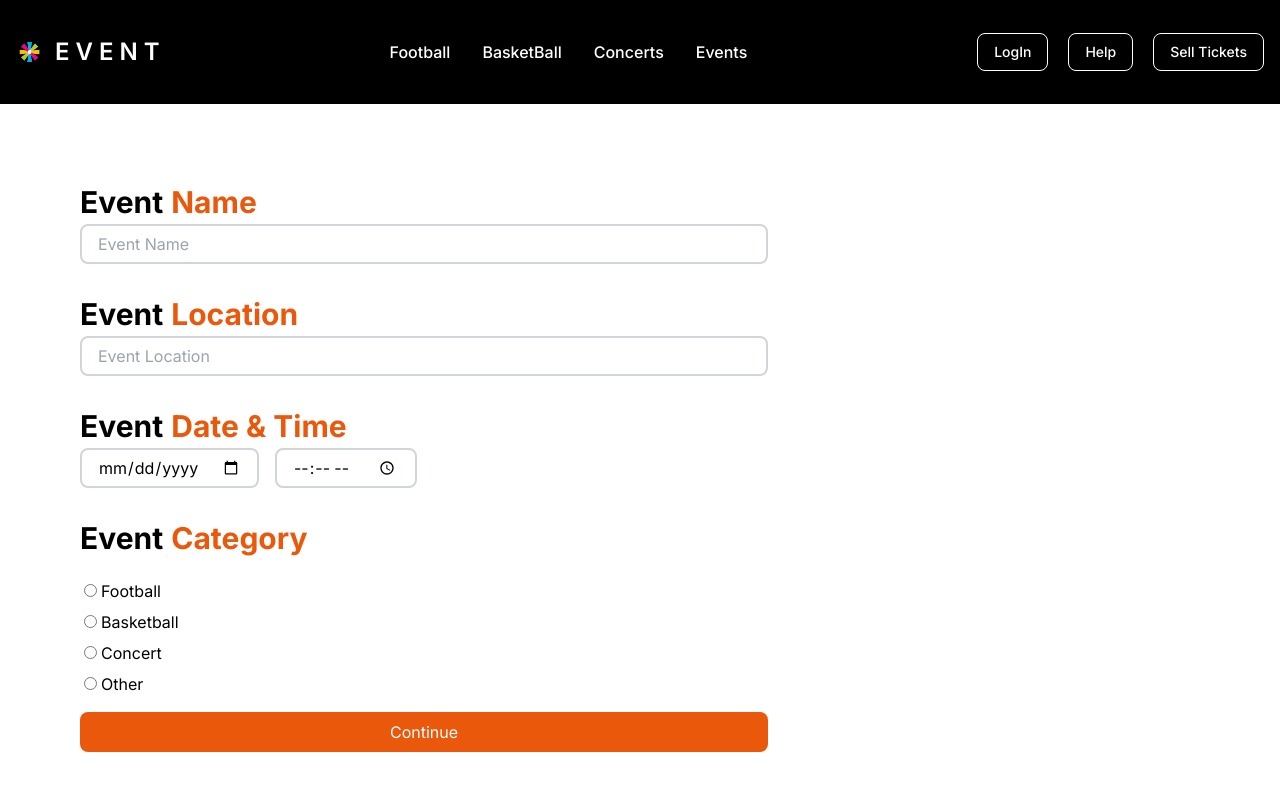
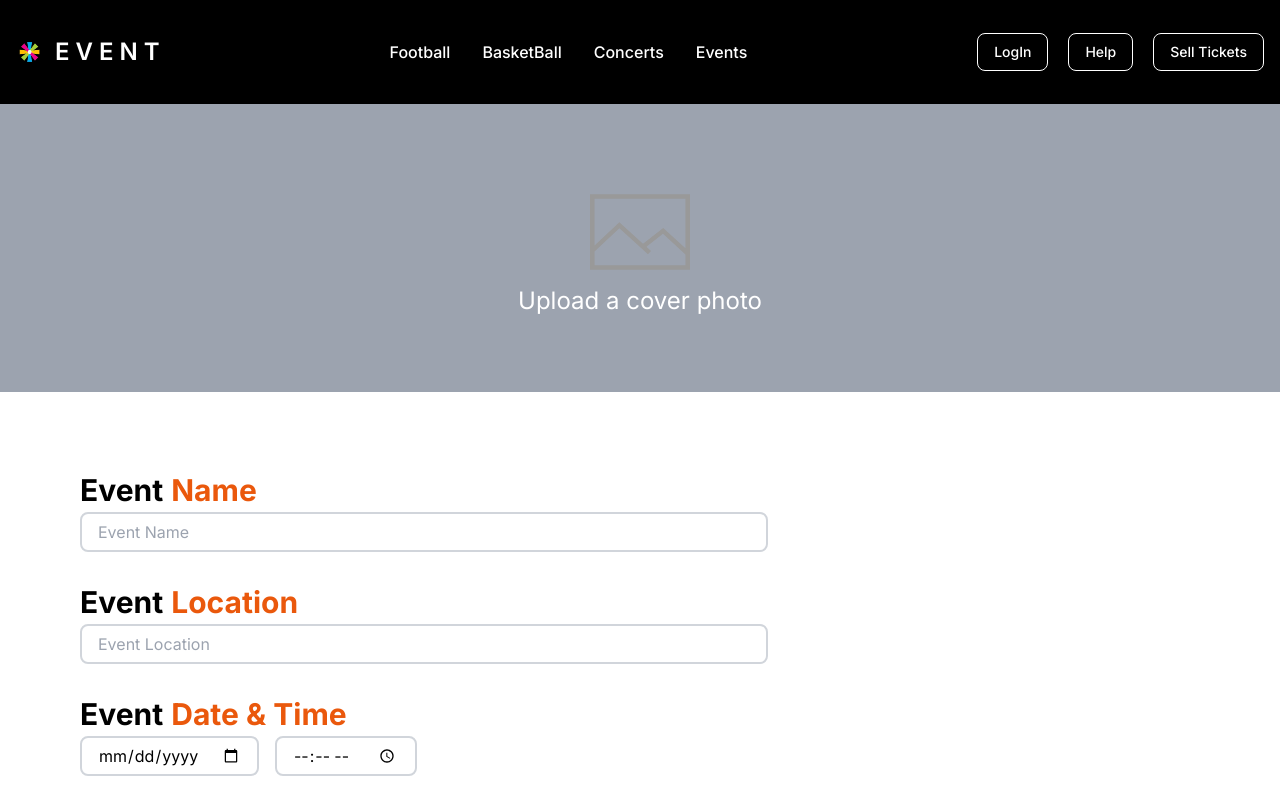
Before and after one commit to mukul2428/ticket-booking, a Next.js app: page /sell-tickets in a window 1280 px wide. Shown: the top 800 px of the page. Built offline with nearby package versions, Linux system fonts and the light colour scheme.

Commit message:
feat(created photo upload and teams card)

```diff
--- a/app/hooks/context.ts
+++ b/app/hooks/context.ts
@@ -1,5 +1,5 @@
 import { createContext } from "react";
-import { eventsData } from "../types";
+import { eventsData,teamsData } from "../types";
 
 export const EventContext = createContext<eventsData>({
     id: 0,
@@ -12,3 +12,9 @@ export const EventContext = createContext<eventsData>({
     eventPrice: "",
     eventCategory:"",
 });
+
+export const TeamContext = createContext<teamsData>({
+    id: 0,
+    imageType: "",
+    teamName: "",
+});
--- a/app/sell-tickets/page.tsx
+++ b/app/sell-tickets/page.tsx
@@ -4,8 +4,14 @@ import { useRouter } from "next/navigation";
 import { eventDataInputs } from "../types";
 import { useDispatch } from "react-redux";
 import { setEventData } from "../state/userData/sellTicketsSlice";
+import UploadPhoto from "../ui/uploadPhoto";
+import { useState } from "react";
 
 const SellTickets = () => {
+  const [eventImage, setEventImage] = useState<string | null>(null);
+  const handleImageUpload = (uploadedImage: string | null) => {
+    setEventImage(uploadedImage);
+  };
   const {
     register,
     handleSubmit,
@@ -20,7 +26,7 @@ const SellTickets = () => {
   const onSubmit: SubmitHandler<eventDataInputs> = (data) => {
     dispatch(
       setEventData({
-        eventImage: data.eventImage,
+        eventImage: eventImage as string,
         eventName: data.eventName,
         eventLocation: data.eventLocation,
         eventDate: data.eventDate,
@@ -32,6 +38,8 @@ const SellTickets = () => {
   };
 
   return (
+    <>
+      <UploadPhoto onImageUpload={handleImageUpload} />
       <form
         onSubmit={handleSubmit(onSubmit)}
         className="flex flex-col p-10 m-10 w-3/5"
@@ -67,7 +75,9 @@ const SellTickets = () => {
           })}
         />
         {errors.eventLocation && (
-        <span className="text-xs text-red-500">Event Location is required</span>
+          <span className="text-xs text-red-500">
+            Event Location is required
+          </span>
         )}
 
         <div className="flex flex-row mt-8">
@@ -121,7 +131,9 @@ const SellTickets = () => {
           ))}
         </div>
         {errors.eventCategory && (
-        <span className="text-xs text-red-500">Event Category is required</span>
+          <span className="text-xs text-red-500">
+            Event Category is required
+          </span>
         )}
 
         <button
@@ -131,6 +143,7 @@ const SellTickets = () => {
           Continue
         </button>
       </form>
+    </>
   );
 };
 
--- a/app/sell-tickets/ticket-details/sale-price/my-ads/page.tsx
+++ b/app/sell-tickets/ticket-details/sale-price/my-ads/page.tsx
@@ -1,11 +1,13 @@
 "use client";
 import { RootState } from "@/app/state/store";
 import { useSelector } from "react-redux";
+import DisplayEventImage from "@/app/ui/displayEventImage";
 const Myads = () => {
   const sellTicketsData = useSelector((state: RootState) => state.sellTickets);
   console.log(sellTicketsData);
   return (
     <>
+      <DisplayEventImage />
       <div className="flex flex-col p-10 m-10 w-3/5">
         <div className="flex flex-row">
           <span className="text-3xl font-bold">My</span>
@@ -15,7 +17,7 @@ const Myads = () => {
           <div className="m-4 p-4 flex flex-row">
             <img
               className="m-2 p-4 w-50 h-40 rounded-lg"
-              src="football.jpg"
+              src={sellTicketsData.eventsData.imageType as string}
               alt="image"
             ></img>
             <div className="m-2 p-4 flex flex-col">
--- a/app/sell-tickets/ticket-details/sale-price/page.tsx
+++ b/app/sell-tickets/ticket-details/sale-price/page.tsx
@@ -5,6 +5,7 @@ import { priceInputs } from "@/app/types";
 import { useRouter } from "next/navigation";
 import { SubmitHandler, useForm } from "react-hook-form";
 import { useDispatch } from "react-redux";
+import DisplayEventImage from "@/app/ui/displayEventImage";
 
 const SalePrice = () => {
   const router = useRouter();
@@ -23,11 +24,15 @@ const SalePrice = () => {
     });
   };
   return (
+    <>
+      <DisplayEventImage />
       <form onSubmit={handleSubmit(onSubmit)}>
         <div className="flex flex-col p-10 m-10 w-3/5">
           <div className="flex flex-row">
             <span className="text-3xl font-bold">Sale</span>
-          <span className="text-3xl font-bold text-orange-600 mx-2">Price</span>
+            <span className="text-3xl font-bold text-orange-600 mx-2">
+              Price
+            </span>
           </div>
           <input
             type="text"
@@ -51,6 +56,7 @@ const SalePrice = () => {
           </button>
         </div>
       </form>
+    </>
   );
 };
 
--- /dev/null
+++ b/app/ui/displayEventImage.tsx
@@ -0,0 +1,38 @@
+import { useSelector } from "react-redux";
+import { RootState } from "@/app/state/store";
+const DisplayEventImage = () => {
+  const eventData = useSelector(
+    (state: RootState) => state.sellTickets.eventsData
+  );
+  return (
+    <>
+      <div className="flex items-center justify-center w-screen h-72 relative">
+        <img
+          src={eventData.imageType as string}
+          alt="Uploaded"
+          className="object-cover w-full h-full"
+        />
+        <div className="absolute bottom-0 left-16 p-6 shadow-sm">
+          <div className="flex flex-row">
+            <p className="text-white text-4xl font-bold drop-shadow-[0_1.2px_1.2px_rgba(0,0,0,0.8)]">
+              {eventData.eventName} -
+            </p>
+            <p className="text-white text-4xl font-bold mx-2 drop-shadow-[0_1.2px_1.2px_rgba(0,0,0,0.8)]">
+              {eventData.eventLocation}
+            </p>
+          </div>
+          <div className="flex flex-row mt-4">
+            <p className="text-white text-xl font-bold drop-shadow-[0_1.2px_1.2px_rgba(0,0,0,0.8)]">
+              {eventData.eventDate} -
+            </p>
+            <p className="text-white text-xl font-bold mx-2 drop-shadow-[0_1.2px_1.2px_rgba(0,0,0,0.8)]">
+              {eventData.eventTime}
+            </p>
+          </div>
+        </div>
+      </div>
+    </>
+  );
+};
+
+export default DisplayEventImage;
--- a/app/ui/homeAllEvents.tsx
+++ b/app/ui/homeAllEvents.tsx
@@ -1,7 +1,8 @@
 "use client";
 import Events from "./events";
+import Teams from "./teams";
 import { useState } from "react";
-import { EventContext } from "../hooks/context";
+import { EventContext, TeamContext } from "../hooks/context";
 
 const HomeAllEvents = () => {
   const [currentIndex, setCurrentIndex] = useState(0);
@@ -85,6 +86,13 @@ const HomeAllEvents = () => {
       eventCategory: "Concert",
     },
   ];
+  const teamsData = [
+    {
+      id: 0,
+      imageType: "football.jpg",
+      teamName: "CSK",
+    },
+  ];
   const displayEvents = eventsData.slice(
     currentIndex,
     currentIndex + cardsPerPage
@@ -111,9 +119,7 @@ const HomeAllEvents = () => {
         />
       </div>
 
-      <div
-        className="absolute top-1/2 left-1/2 transform -translate-x-1/2 -translate-y-1/2"
-      >
+      <div className="absolute top-1/2 left-1/2 transform -translate-x-1/2 -translate-y-1/2">
         <div className="font-poppins-bold text-white font-helvetica text-4xl font-bold ">
           <div className="text-center">Buy and sell tickets</div>
           <div className="text-center">for thousands of events!</div>
@@ -244,11 +250,11 @@ const HomeAllEvents = () => {
         <hr className="h-px my-4 bg-gray-300 border-0 w-24"></hr>
       </div>
       <div className="flex justify-around my-6 py-4 mx-8">
-        {eventsData.map((event) => {
+        {teamsData.map((event) => {
           return (
-            <EventContext.Provider value={event} key={event.id}>
-              <Events key={event.id} />
-            </EventContext.Provider>
+            <TeamContext.Provider value={event} key={event.id}>
+              <Teams key={event.id} />
+            </TeamContext.Provider>
           );
         })}
       </div>
--- /dev/null
+++ b/app/ui/teamCards.tsx
@@ -0,0 +1,24 @@
+import React, { useContext } from "react";
+import { TeamContext } from "../hooks/context";
+import Link from "next/link";
+const Teamcards = () => {
+  const teamsData = useContext(TeamContext);
+  return (
+    <>
+      <Link href={"/sell-tickets/ticket-details"}>
+        <div className="max-w-sm shadow-custom rounded-lg shadow ">
+          <img
+            className="rounded-t-lg object-cover h-48 w-96"
+            src={teamsData.imageType}
+            alt=""
+          />
+          <div className="m-1 p-4 text-center text-lg font-bold">
+            {teamsData.teamName}
+          </div>
+        </div>
+      </Link>
+    </>
+  );
+};
+
+export default Teamcards;
--- /dev/null
+++ b/app/ui/teams.tsx
@@ -0,0 +1,8 @@
+import React from "react";
+import Teamcards from "./teamCards";
+
+const Teams = () => {
+  return <Teamcards />;
+};
+
+export default Teams;
--- /dev/null
+++ b/app/ui/uploadPhoto.tsx
@@ -0,0 +1,61 @@
+import { useState } from "react";
+const UploadPhoto = ({
+  onImageUpload,
+}: {
+  onImageUpload: (imageData: string | null) => void;
+}) => {
+  const [uploadedImage, setUploadedImage] = useState<string | null>(null);
+  const handleImageUpload = (e: any) => {
+    const file = e.target.files[0];
+
+    if (file) {
+      const reader = new FileReader();
+      reader.onloadend = () => {
+        setUploadedImage(reader.result as string);
+        onImageUpload(reader.result as string);
+      };
+      reader.readAsDataURL(file);
+    }
+  };
+  return (
+    <div className="flex items-center justify-center bg-gray-400">
+      <label
+        htmlFor="imageInput"
+        className="relative cursor-pointer rounded-lg overflow-hidden w-screen h-72"
+      >
+        {uploadedImage ? (
+          <img
+            src={uploadedImage}
+            alt="Uploaded"
+            className="object-cover w-full h-full"
+          />
+        ) : (
+          <div className="flex flex-col items-center justify-center w-full h-full text-white text-xs">
+            <svg
+              xmlns="http://www.w3.org/2000/svg"
+              width="100"
+              height="106"
+              viewBox="0 0 140 106"
+              fill="none"
+            >
+              <path
+                d="M140 0H0V106H140V0ZM133.636 6.32836V75.8296L102.518 47.257L74.2318 69.4063L41.0614 39.1884L6.36364 71.7636V6.32836H133.636ZM6.36364 99.6716V80.4651L41.1409 47.8266L81.1364 84.183L85.4318 79.4367L79.0682 73.6304L102.184 55.5788L133.636 84.4519V99.6716H6.36364Z"
+                fill="#999999"
+              />
+            </svg>
+            <span className="text-2xl">Upload a cover photo</span>
+          </div>
+        )}
+        <input
+          type="file"
+          id="imageInput"
+          accept="image/*"
+          className="absolute inset-0 opacity-0"
+          onChange={handleImageUpload}
+        />
+      </label>
+    </div>
+  );
+};
+
+export default UploadPhoto;
```
Also changed, not shown: app/sell-tickets/ticket-details/page.tsx (+16 -4 lines), app/types/index.ts (+6 -1 lines). Lines whose indentation alone changed are shown as unchanged.
